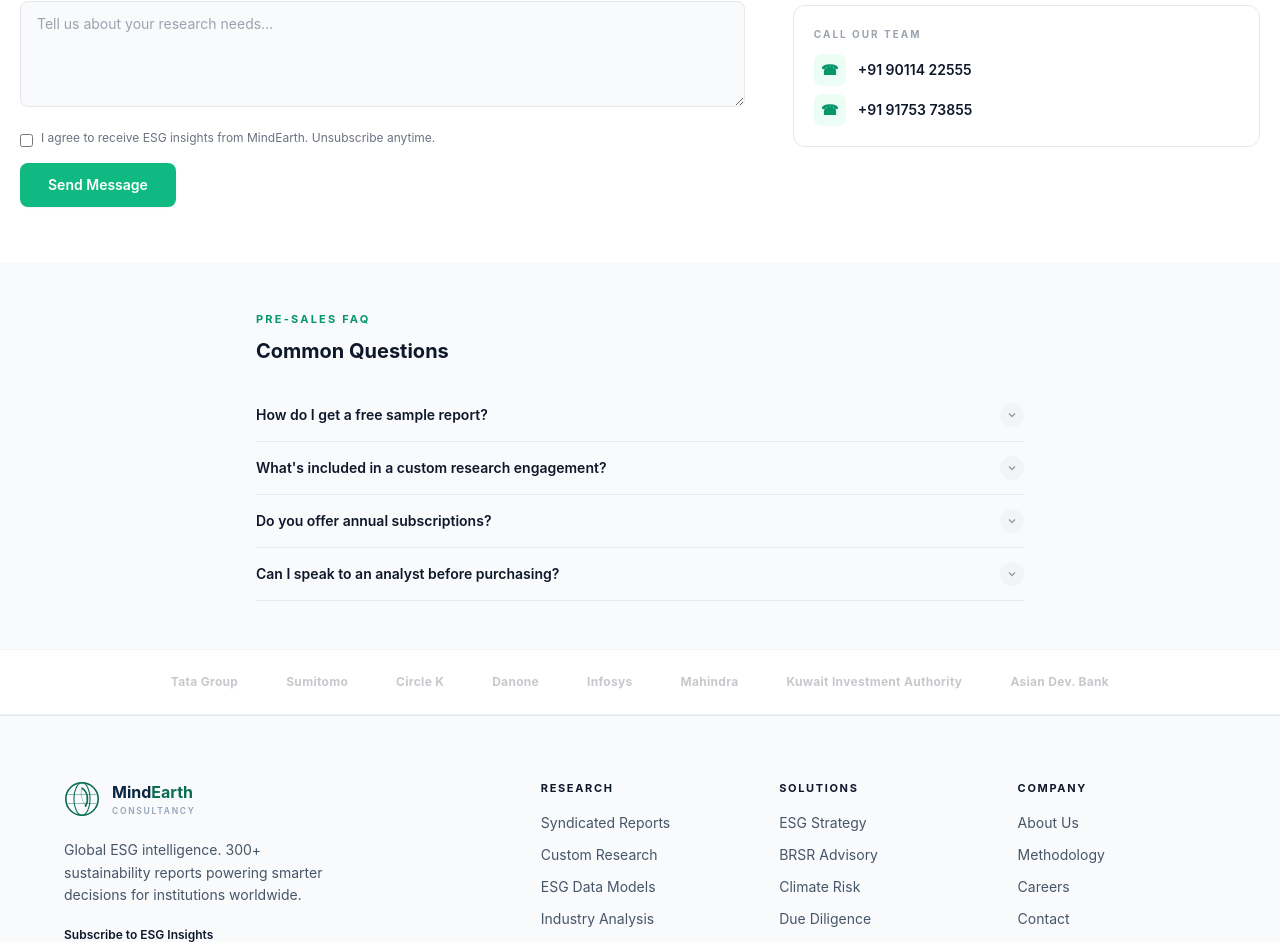
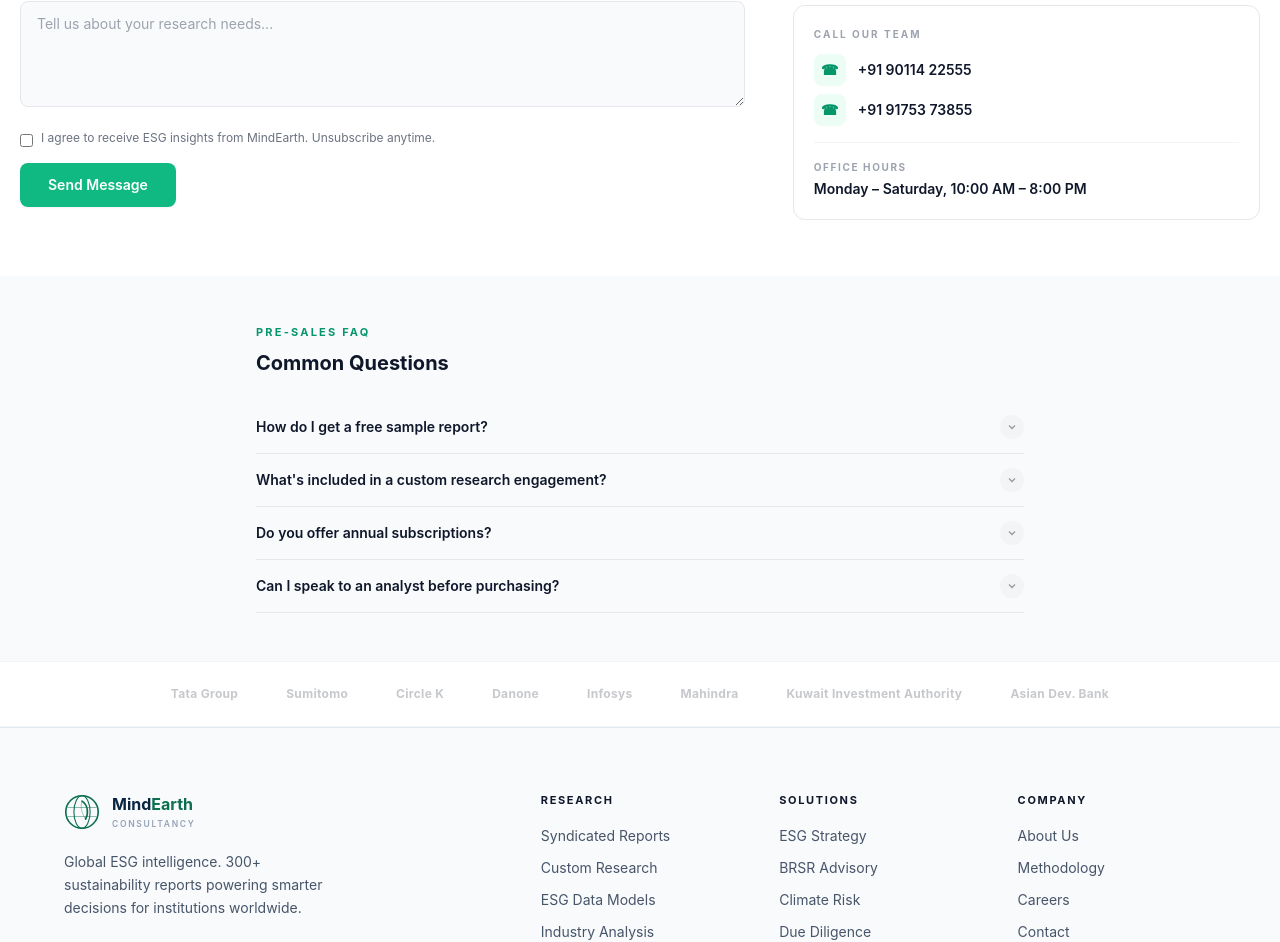
Before and after one commit to singhpratham19/MINDEARTH, a Next.js app: page /contact in a window 1280 px wide. Shown: the part 1141-2083 px from the top of the page. Built offline with nearby package versions, Linux system fonts and the light colour scheme.

Commit message:
Add office hours to contact page

```diff
--- a/app/contact/page.js
+++ b/app/contact/page.js
@@ -129,6 +129,10 @@
                     <span>+91 91753 73855</span>
                   </a>
                 </div>
+                <div className="mt-4 pt-4 border-t border-gray-100">
+                  <p className="text-[10px] font-bold tracking-[0.16em] text-gray-400 uppercase mb-1">Office hours</p>
+                  <p className="text-sm font-semibold text-brand-dark">Monday – Saturday, 10:00 AM – 8:00 PM</p>
+                </div>
               </div>
             </Fade>
           </div>
```
